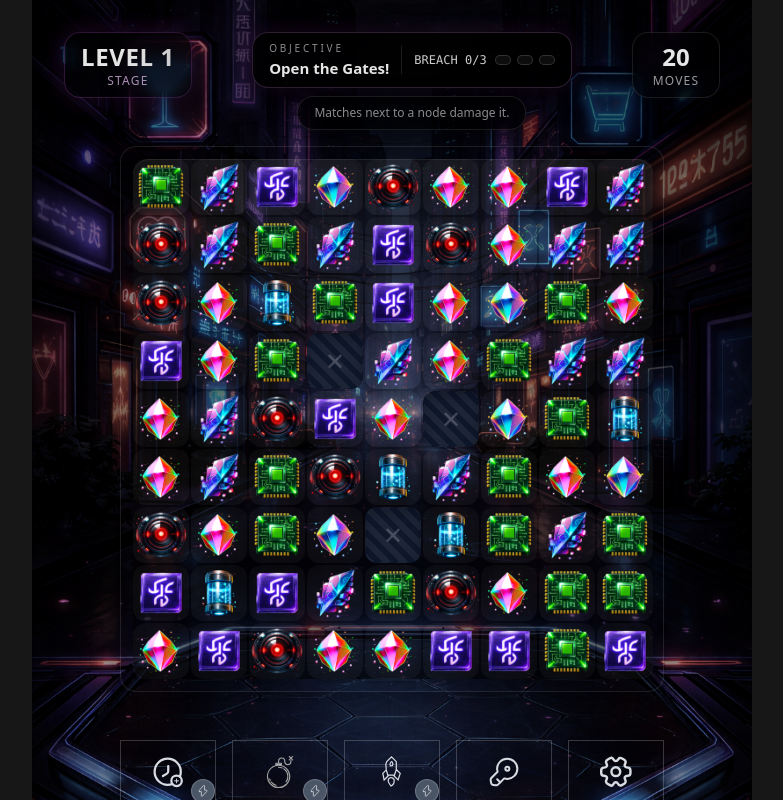
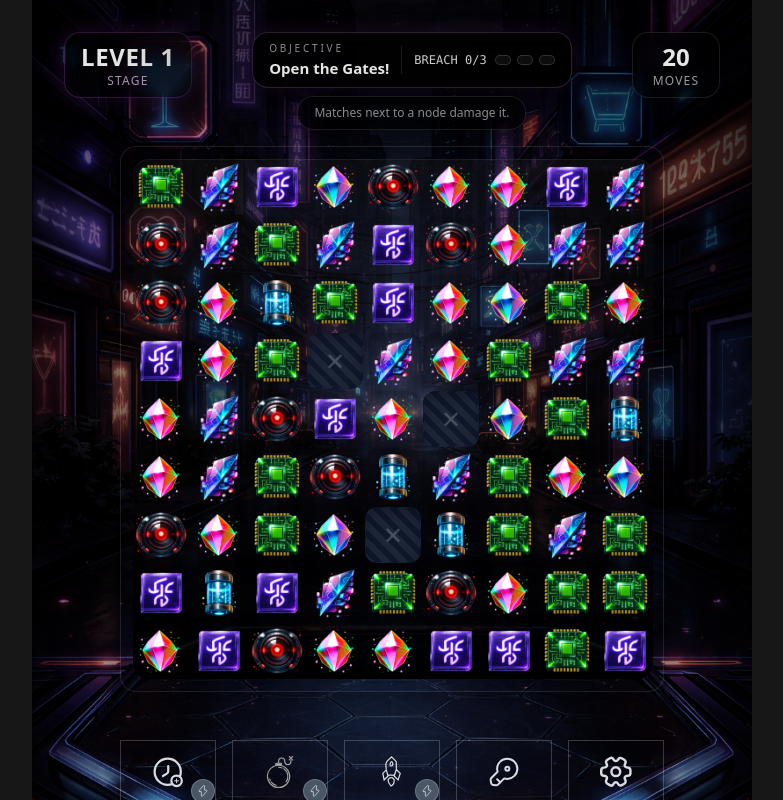
Before and after one commit to jan-ninh/match3-frontend, a React (Vite) app: page /game-map/play-game in a window 1280 px wide. Shown: the top 800 px of the page, without its empty margins (248-1031 px from the left). Built offline with nearby package versions, Linux system fonts and the light colour scheme; no server answers.

Commit message:
Adjust Tiles Background

```diff
--- a/src/features/grid/ui/Grid.tsx
+++ b/src/features/grid/ui/Grid.tsx
@@ -173,8 +173,8 @@ export default function Grid({
           <div
             className="absolute inset-0 rounded-2xl pointer-events-none"
             style={{
-      background:
-        'linear-gradient(180deg, rgba(255,255,255,0.06) 0%, rgba(255,255,255,0.02) 40%, rgba(0,0,0,0.22) 100%)',
+              background: 'linear-gradient(180deg, rgba(255,255,255,0.055) 0%, rgba(255,255,255,0.022) 40%, rgba(0,0,0,0.94) 100%)',
+
               boxShadow: 'inset 0 1px 0 rgba(255,255,255,0.08), inset 0 -18px 40px rgba(0,0,0,0.55)',
             }}
           />
--- a/src/features/grid/ui/GridCellsLayer.tsx
+++ b/src/features/grid/ui/GridCellsLayer.tsx
@@ -23,12 +23,13 @@ export default function GridCellsLayer({ width, height, cells, onCellPointerDown
     >
       {cells.map((cell, index) => {
         const isGate = cell.obstacle === 'gate';
-        const blockedOverlayStyle: React.CSSProperties | undefined = cell.blocked && !isGate
-          ? {
-              backgroundImage:
-                'repeating-linear-gradient(45deg, rgba(255,255,255,0.06), rgba(255,255,255,0.06) 6px, rgba(255,255,255,0.0) 6px, rgba(255,255,255,0.0) 12px)',
-            }
-          : undefined;
+        const blockedOverlayStyle: React.CSSProperties | undefined =
+          cell.blocked && !isGate
+            ? {
+                backgroundImage:
+                  'repeating-linear-gradient(45deg, rgba(255,255,255,0.06), rgba(255,255,255,0.06) 6px, rgba(255,255,255,0.0) 6px, rgba(255,255,255,0.0) 12px)',
+              }
+            : undefined;
 
         const gateSprite = isGate ? getGateSprite(!!cell.gateOpen) : null;
 
@@ -44,7 +45,7 @@ export default function GridCellsLayer({ width, height, cells, onCellPointerDown
           'relative rounded-xl border border-white/0',
           'focus:outline-none',
           'transition-colors duration-150',
-          isGate ? 'bg-[rgba(255,255,255,0.02)] border-white/10' : cell.blocked ? 'bg-slate-900 border-slate-700' : 'bg-[rgba(255,255,255,0.03)]',
+          isGate ? 'bg-[rgba(255,255,255,0.015)] border-white/10' : cell.blocked ? 'bg-slate-900 border-slate-700' : 'bg-[rgba(0,0,0,0.22)]',
         ].join(' ');
 
         const { x, y } = xyOf(index, width);
```
Lines whose indentation alone changed are shown as unchanged.
